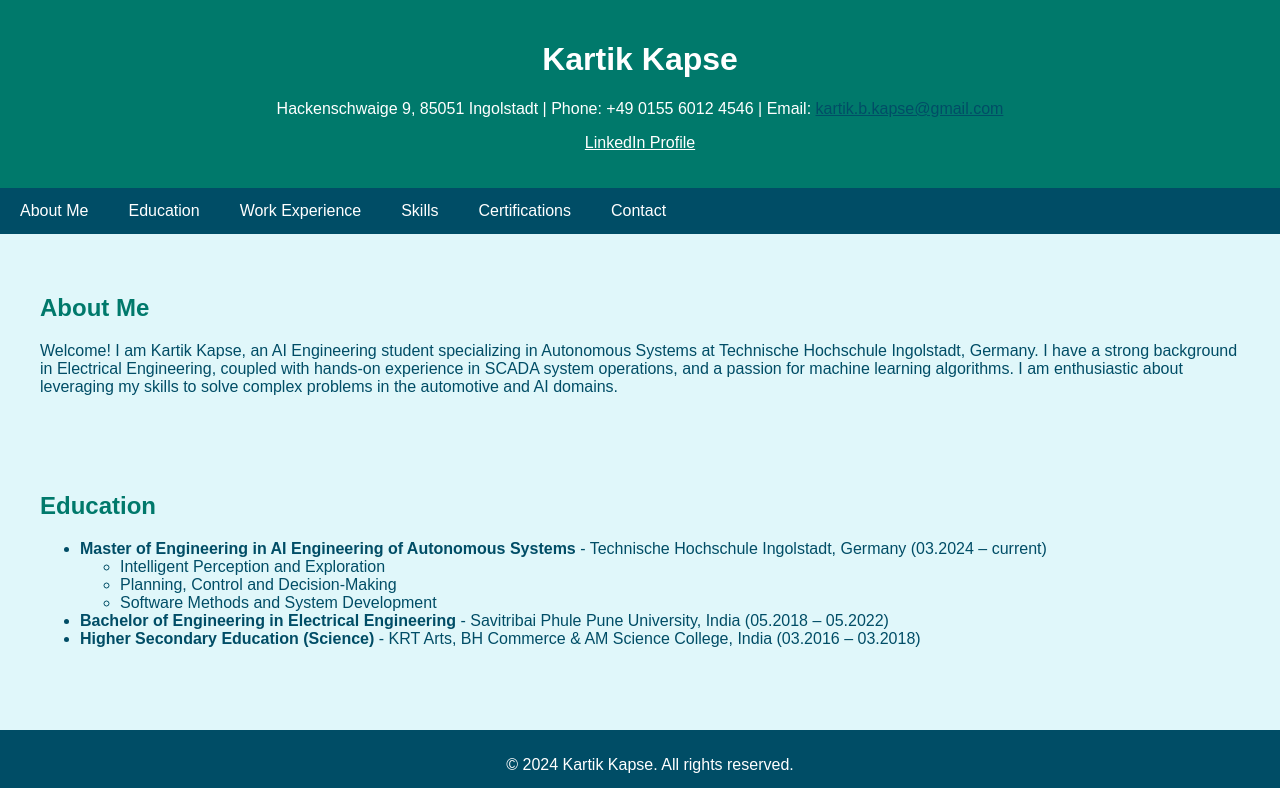
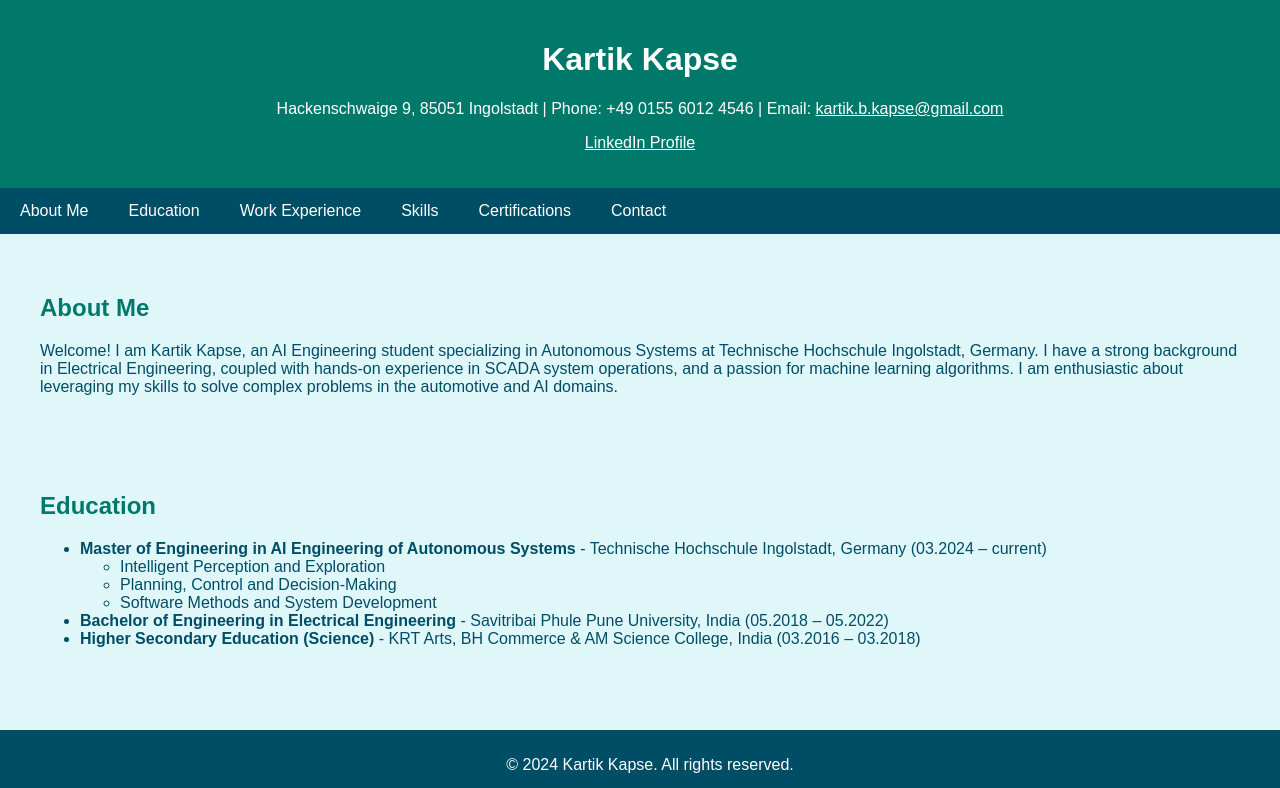
Before and after one commit to Beingkbk/Beingkbk..github.io, a plain HTML site: page index.html in a window 1280 px wide. Shown: the top 788 px of the page. Drawn offline with Linux system fonts and the light colour scheme; a script that the page names is missing.

Commit message:
indexV11.html

```diff
--- a/index.html
+++ b/index.html
@@ -54,7 +54,7 @@
 <body>
     <header>
         <h1>Kartik Kapse</h1>
-        <p>Hackenschwaige 9, 85051 Ingolstadt | Phone: +49 0155 6012 4546 | Email: <a href="mailto:kartik.b.kapse@gmail.com" style="color: rgb(0, 77, 102);"target="_blank"> kartik.b.kapse@gmail.com</a></p>
+        <p>Hackenschwaige 9, 85051 Ingolstadt | Phone: +49 0155 6012 4546 | Email: <a href="mailto:kartik.b.kapse@gmail.com" style="color: rgb(255,255,255);"target="_blank"> kartik.b.kapse@gmail.com</a></p>
         <p><a href="https://linkedin.com/in/kartik-kapse" style="color: white;"target="_blank">LinkedIn Profile</a></p>
     </header>
 
```
